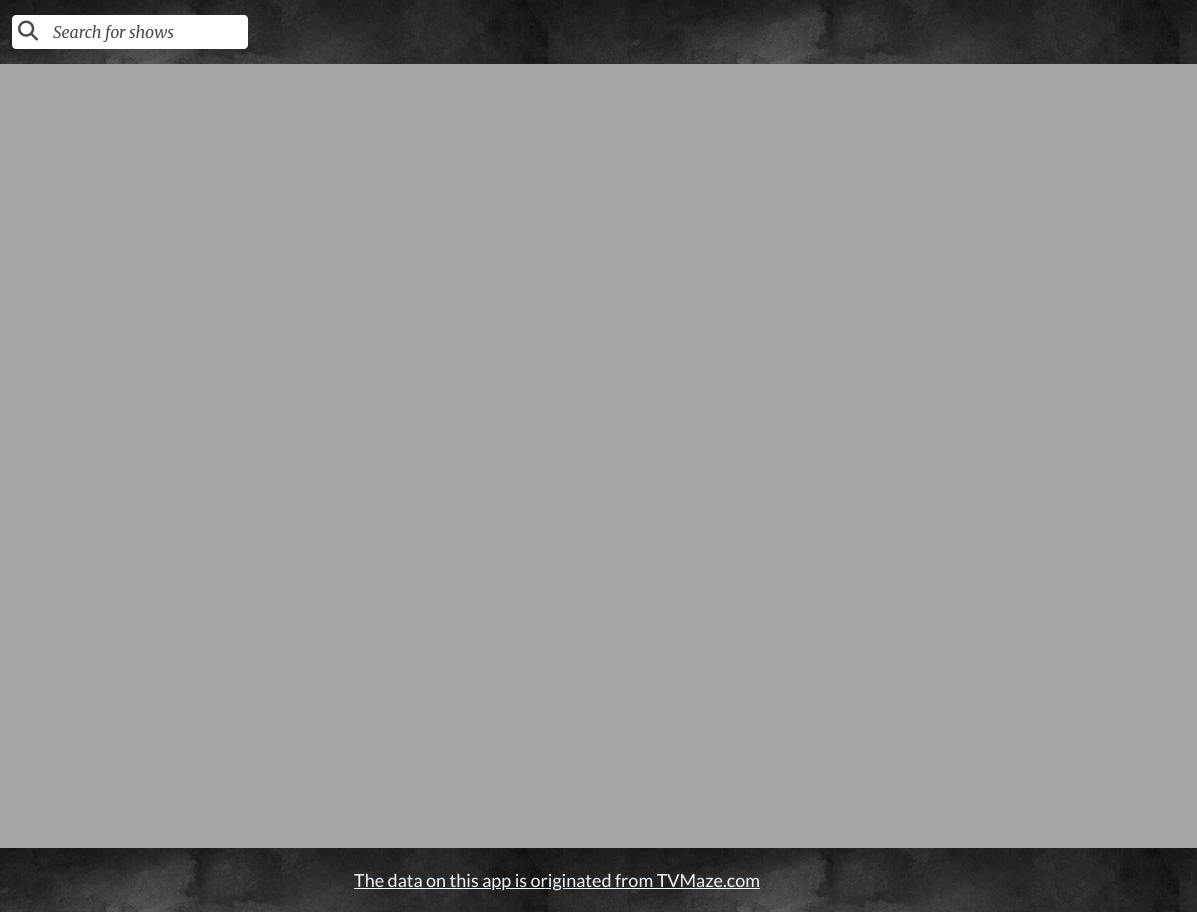
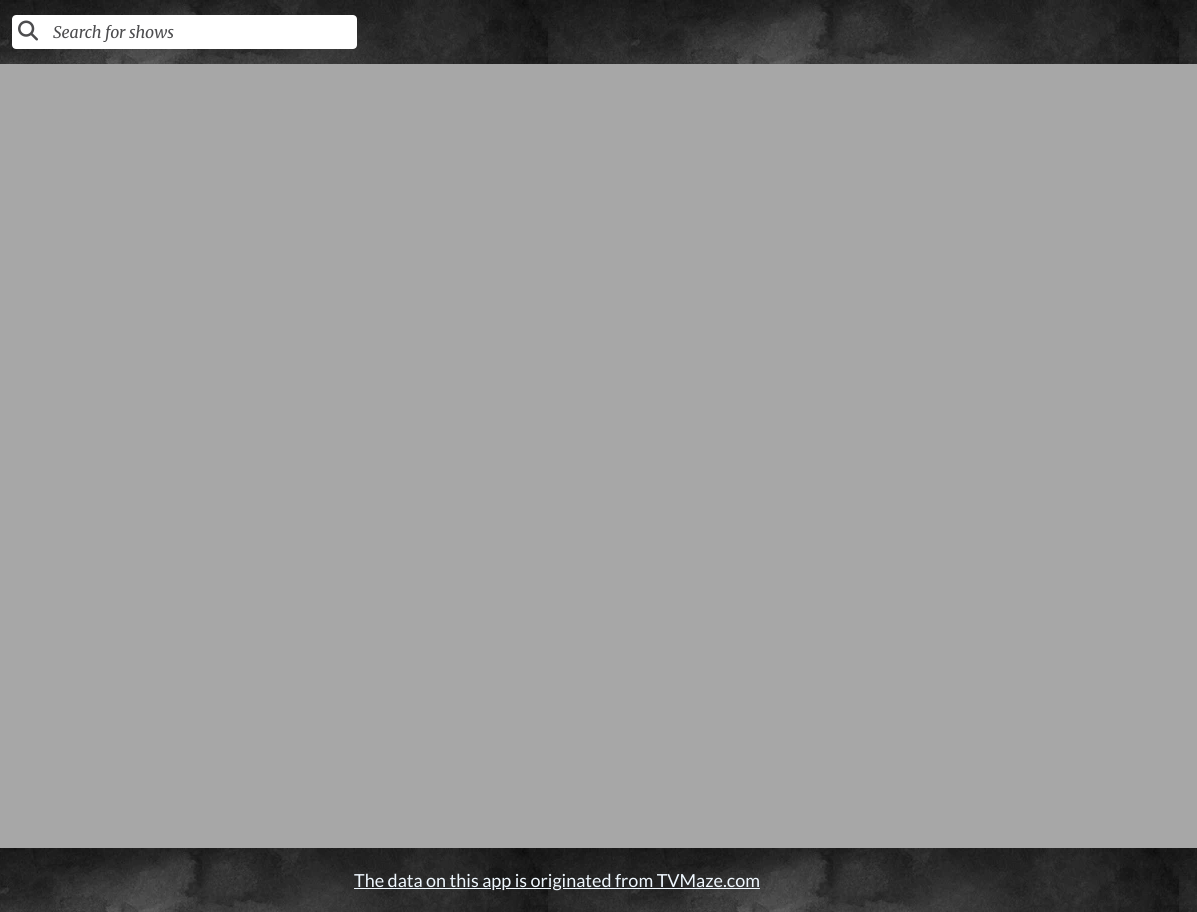
Before and after one commit to Know-Thyself/tv-show-dom-project, a plain HTML site: page index.html in a window 1280 px wide. Shown: the full height of the page, 83-1280 px from the left. Drawn offline with Linux system fonts and the light colour scheme; no server answers; a web font is replaced by a local one.

Commit message:
modified search bar width for various screen sizes

```diff
--- a/style.css
+++ b/style.css
@@ -1,5 +1,5 @@
 /* Mobile first Responsive Web Design */
-@import url("https://fonts.googleapis.com/css2?family=Alfa+Slab+One&family=Lato&family=Merriweather:ital@1&family=Montserrat:wght@300;800&family=Poppins&display=swap");
+@import url('https://fonts.googleapis.com/css2?family=Alfa+Slab+One&family=Lato&family=Merriweather:ital@1&family=Montserrat:wght@300;800&family=Poppins&display=swap');
 
 :root {
 	--primary-font: 'Lato', sans-serif;
@@ -7,8 +7,8 @@
 	--secondary-font: 'Merriweather', serif;
 	--show-name-font: 'Alfa Slab One', cursive;
 	--show-info-font: 'Marck Script', cursive;
-  --body-background: rgb(167, 167, 167);
-  --show-name-bg : #382a38;
+	--body-background: rgb(167, 167, 167);
+	--show-name-bg: #382a38;
 	--show-name: #360507;
 	--search-info-bg: rgb(41, 40, 40);
 	--dark-rich-blue: rgb(0, 26, 35);
@@ -81,7 +81,7 @@ body {
 /*style the arrow inside the select element:*/
 .select-selected:after {
 	position: absolute;
-	content: "";
+	content: '';
 	top: 14px;
 	right: 10px;
 	width: 0;
@@ -139,6 +139,7 @@ body {
 
 .search-container,
 .episode-search-container {
+	width: 60%;
 	border-radius: 7px;
 }
 
@@ -165,7 +166,7 @@ body {
 }
 
 .episodes-search-bar {
-	width: 70%;
+	width: 75%;
 }
 
 ::placeholder {
@@ -216,7 +217,7 @@ body {
 .show-name {
 	font-family: var(--primary-font);
 	font-family: var(--show-name-font);
-	font-family: "Rye", cursive;
+	font-family: 'Rye', cursive;
 	color: rgb(41, 40, 40);
 	color: var(--show-name);
 	text-align: center;
@@ -387,6 +388,12 @@ body {
 		margin: auto;
 		justify-content: space-around;
 	}
+	.search-bar {
+		width: 80%;
+	}
+	.episodes-search-bar {
+		width: 70%;
+	}
 }
 
 /* to keep the footer where it belongs */
@@ -398,6 +405,7 @@ body {
 }
 .display-episodes {
 	display: none;
+	background-color: #454361;
 }
 
 .select-selected {
@@ -433,9 +441,15 @@ body {
     grid-auto-rows: auto; */
 		width: 95%;
 	}
-	.search-bar,
+	.search-container,
+.episode-search-container {
+	width: 30%;
+}
+	.search-bar {
+		width: 90%;
+	}
 	.episodes-search-bar {
-		width: 100%;
+		width: 79%;
 	}
 	.custom-select,
 	.custom-select-episode {
@@ -472,9 +486,9 @@ body {
 		grid-template-columns: repeat(4, 1fr);
 		width: 97%;
 	}
-	.episodes-search-bar {
+	/* .episodes-search-bar {
 		width: 90%;
-	}
+	} */
 }
 
 @media screen and (min-width: 1720px) {
```
Also changed, not shown: index.html (+0 -3 lines).
